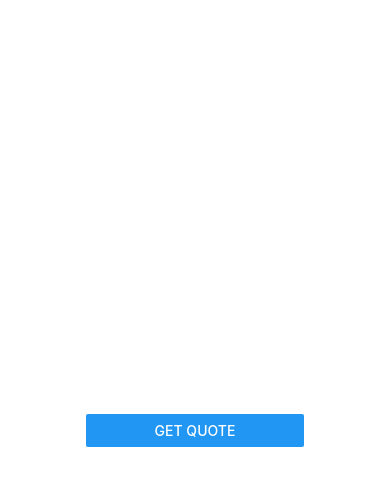
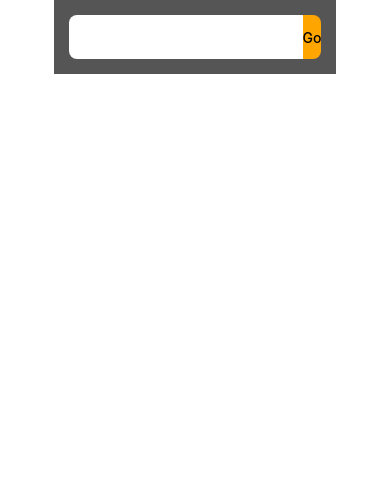
Before and after one commit to codeForMobile/quote-checker-fe, a React Native app: screen / in a window 390 px wide. Shown: the top 486 px of the page. Built offline with nearby package versions, Linux system fonts and the light colour scheme.

Commit message:
add react-native overview screen

```diff
--- a/screens/Dashboard.tsx
+++ b/screens/Dashboard.tsx
@@ -1,6 +1,7 @@
 import { gql, useMutation } from '@apollo/client'
 import React, { useState } from 'react'
 import {Button, Text, TextInput, View} from 'react-native'
+import Overview from './Overview'
 
 const Dashboard: React.FC = () => {
     const [symbol, setSymbol] = useState('')
@@ -16,13 +17,14 @@ const Dashboard: React.FC = () => {
             }
         }
     `);
-    return (<View>
+/*     return (<View>
                 <TextInput value={symbol} onChangeText={setSymbol}/>
                 <Button onPress={() => getQuote({
                     variables: {symbol}
                 })} title="Get Quote"/>
                 <Text>{JSON.stringify(error || data)}</Text>
-            </View>)
+            </View>) */
+        return (<Overview/>)
 }
 
 export default Dashboard
--- /dev/null
+++ b/screens/Overview.tsx
@@ -0,0 +1,67 @@
+import { FC, useState } from 'react'
+import {
+    Pressable,
+    SafeAreaView,
+    ScrollView,
+    StyleSheet,
+    Text,
+    TextInput,
+    View
+} from 'react-native'
+
+const styles = StyleSheet.create({
+    searchOuter: {
+        backgroundColor: "#555"
+    },
+    searchInner: {
+        flexDirection: "row",
+        margin:15
+    },
+    input: {
+        backgroundColor: "#fff",
+        borderTopLeftRadius:8,
+        borderBottomLeftRadius: 8,
+        flex:1,
+        padding:8
+    },
+    buttons: {
+        alignItems: "center",
+        backgroundColor: "orange",
+        borderRadius: 0,
+        borderTopRightRadius: 8,
+        borderBottomRightRadius: 8,
+        justifyContent: "center",
+        height: 44
+    },
+    buttonText: {
+        color: "#000",
+        fontWeight: "500",
+    }
+});
+
+const Overview: FC = () => {
+    const [symbol, setSymbol] = useState("")
+    return (
+        <ScrollView>
+            <View style={styles.searchOuter}>
+                <SafeAreaView style={styles.searchInner}>
+                    <TextInput
+                    style={styles.input}
+                    value={symbol}
+                    onChangeText={setSymbol}
+                    />
+                    <Pressable
+                    accessibilityLabel='GO'
+                    accessibilityRole='button'
+                    style={styles.buttons}
+                    >
+                    <Text style={styles.buttonText}>Go</Text>
+                    </Pressable>
+                </SafeAreaView>
+            </View>
+            <Text>{symbol}</Text>
+        </ScrollView>
+    )
+}
+
+export default Overview
```
